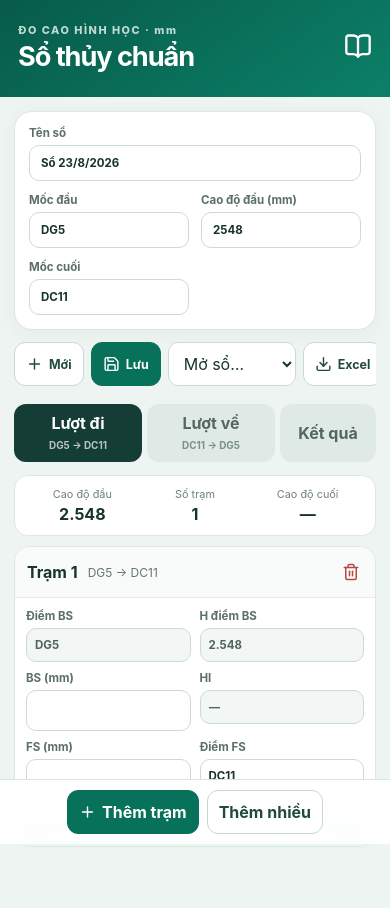
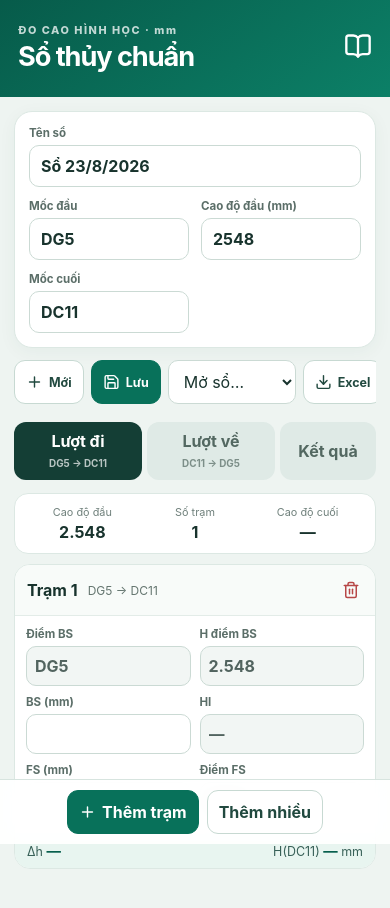
Before and after one commit to 7xj1998-cell/thuy_chuan, a React (Vite) app: page / in a window 390 px wide. Shown: the top 908 px of the page. Built offline with nearby package versions, Linux system fonts and the light colour scheme.

Commit message:
Prevent iOS input auto zoom

```diff
--- a/src/mobile-fixes.css
+++ b/src/mobile-fixes.css
@@ -1,3 +1,9 @@
 html, body, #root { max-width: 100%; overflow-x: hidden; }
+html { -webkit-text-size-adjust: 100%; }
 .book-info { grid-template-columns: minmax(0, 1fr) minmax(0, 1fr); }
 .book-info > * { min-width: 0; }
+
+/* iOS tự phóng to trang khi focus input có chữ nhỏ hơn 16px. */
+@media (max-width: 767px) {
+  input:not([type="file"]), select, textarea { font-size: 16px; }
+}
```
